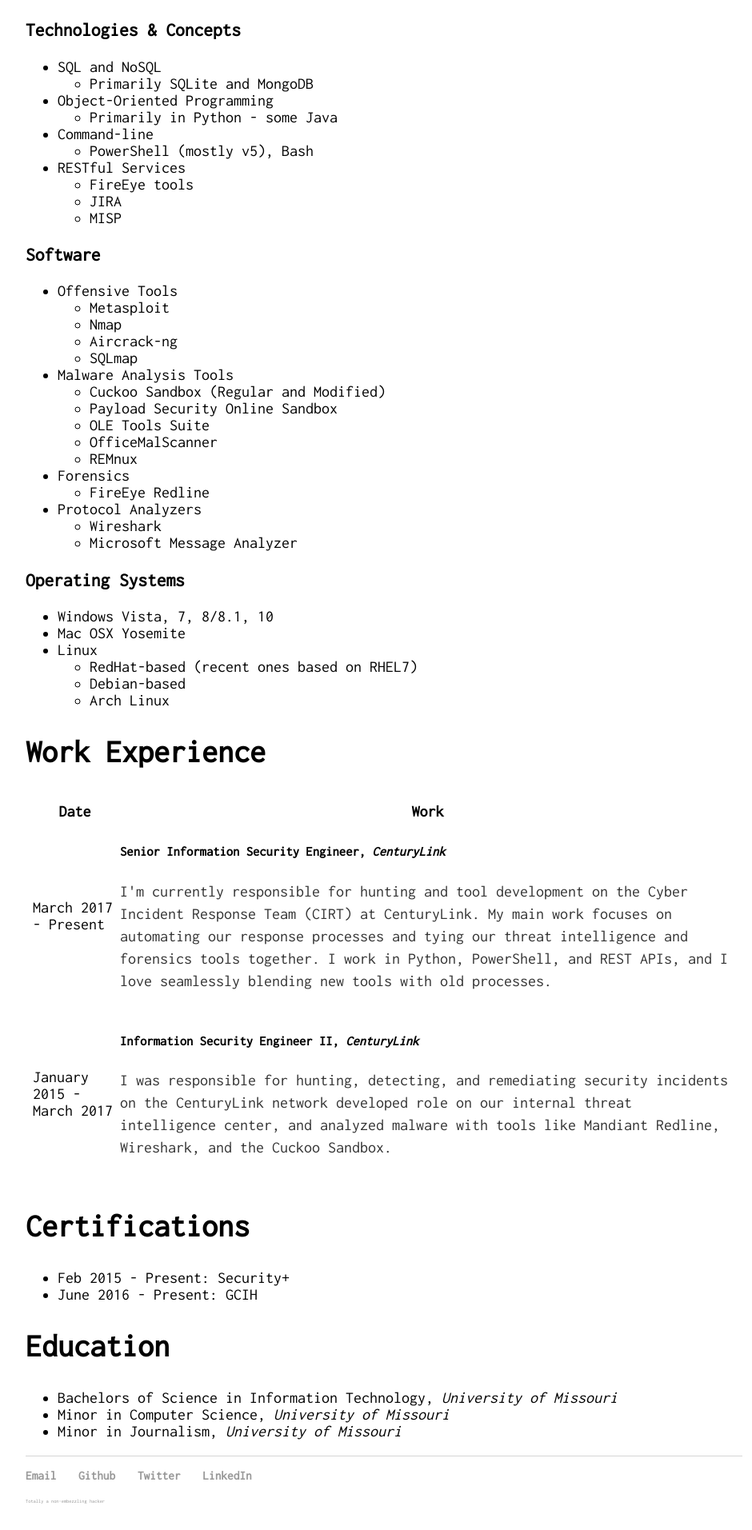
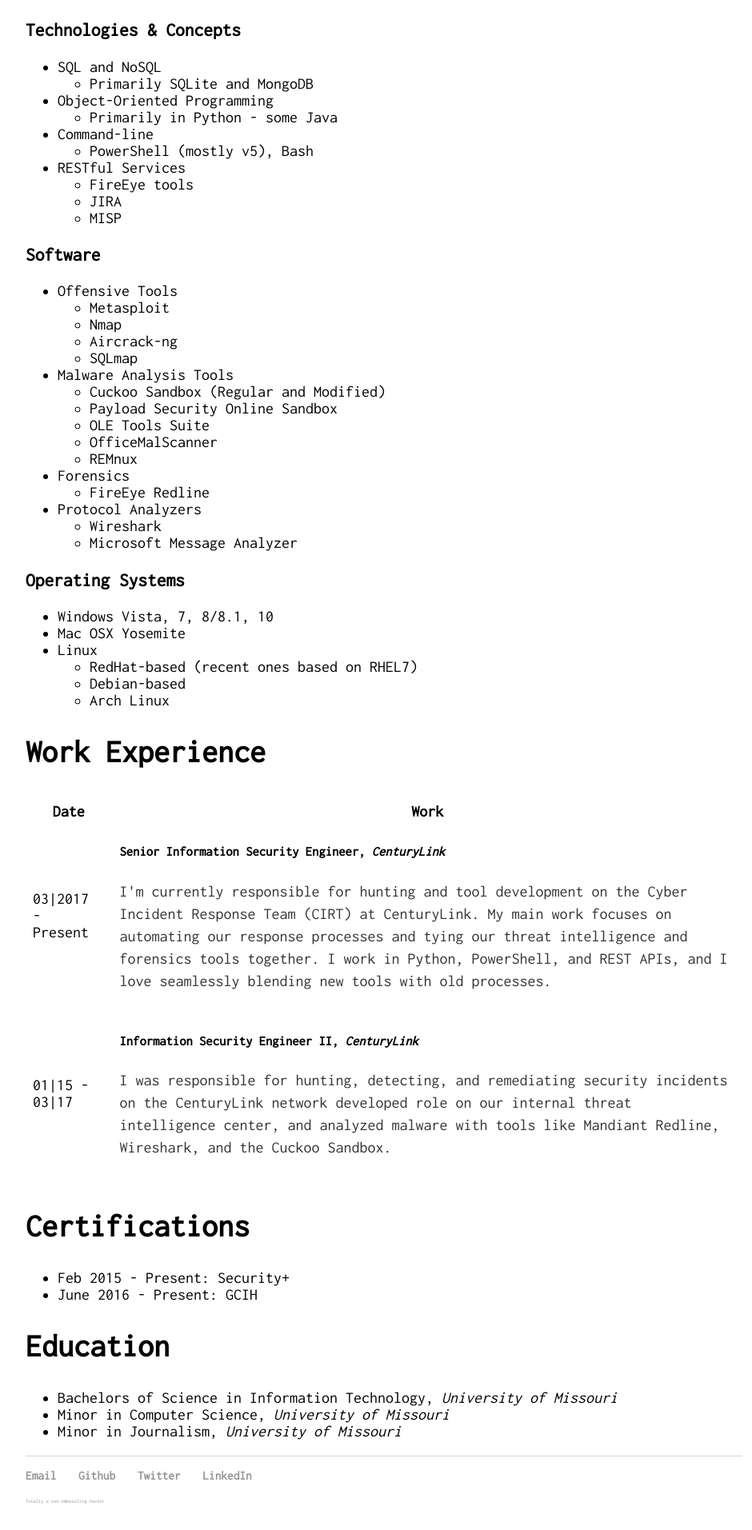
Before and after one commit to infosec-intern/infosec-intern.github.io, a Jekyll site: the page built from cv.html, in a window 1280 px wide. Shown: the part 835-2748 px from the top of the page at 80% size, without its empty margins (160-1100 px from the left). Built offline with Jekyll 4.4.1, drawn with Linux system fonts in a browser that asks for light colours.

Commit message:
added .date class to work-exp table

```diff
--- a/css/cv.css
+++ b/css/cv.css
@@ -10,3 +10,6 @@ section#work-experience table {
 section#work-experience table p.description {
     font-size: 1em;
 }
+section#work-experience table .date {
+    padding-right: .8em;
+}
--- a/cv.html
+++ b/cv.html
@@ -112,13 +112,13 @@ title: Infosec Intern CV
     <table>
         <thead>
             <tr>
-                <th>Date</th>
-                <th>Work</th>
+                <th class="date">Date</th>
+                <th class="title">Work</th>
             </tr>
         </thead>
         <tbody>
             <tr>
-                <td>March 2017 - Present</td>
+                <td class="date">03|2017 - Present</td>
                 <td>
                     <h5 class="title">Senior Information Security Engineer, <i>CenturyLink</i></h5>
                     <p class="description">
@@ -130,7 +130,7 @@ title: Infosec Intern CV
                 </td>
             </tr>
             <tr>
-                <td>January 2015 - March 2017</td>
+                <td class="date">01|15 - 03|17</td>
                 <td>
                     <h5 class="title">Information Security Engineer II, <i>CenturyLink</i></h5>
                     <p class="description">
```
